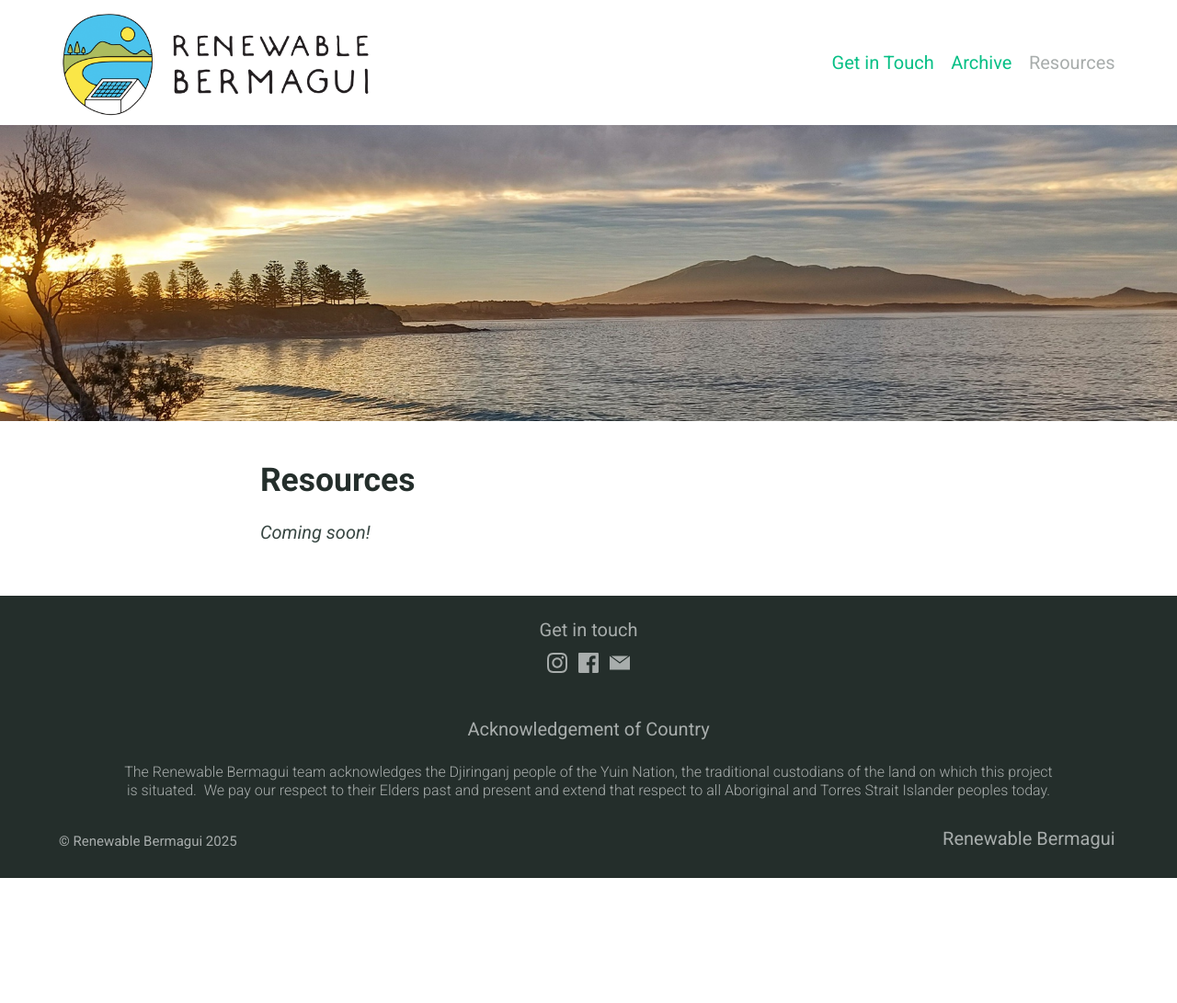
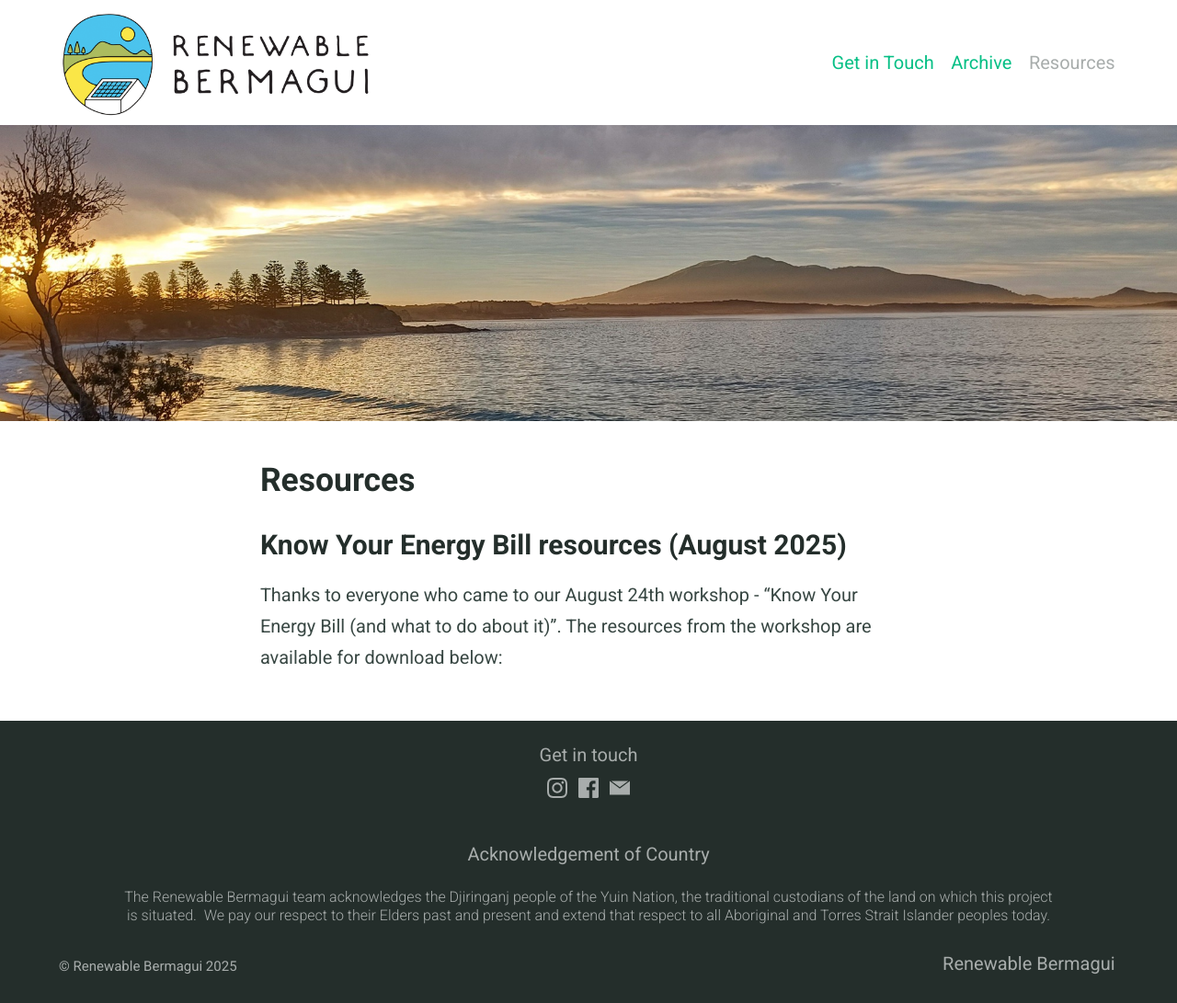
Before and after one commit to renewablebermagui/renewablebermagui.github.io, a Jekyll site: the page built from resources.md, in a window 1280 px wide. Shown: the whole page at 92% size. Built offline with Jekyll 4.4.1, drawn with Linux system fonts in a browser that asks for light colours; some web fonts are replaced; before the commit the page ends 955 px from its top, so only the background shows below that.

Commit message:
added ppt

```diff
--- a/resources.md
+++ b/resources.md
@@ -7,4 +7,5 @@ feature_image: 'img/gulaga_2000_900.jpg'
 
 ## Resources
 
-*Coming soon!*
+### Know Your Energy Bill resources (August 2025)
+Thanks to everyone who came to our August 24th workshop - "Know Your Energy Bill (and what to do about it)". The resources from the workshop are available for download below:
```
Also changed, not shown: 2 other files.
